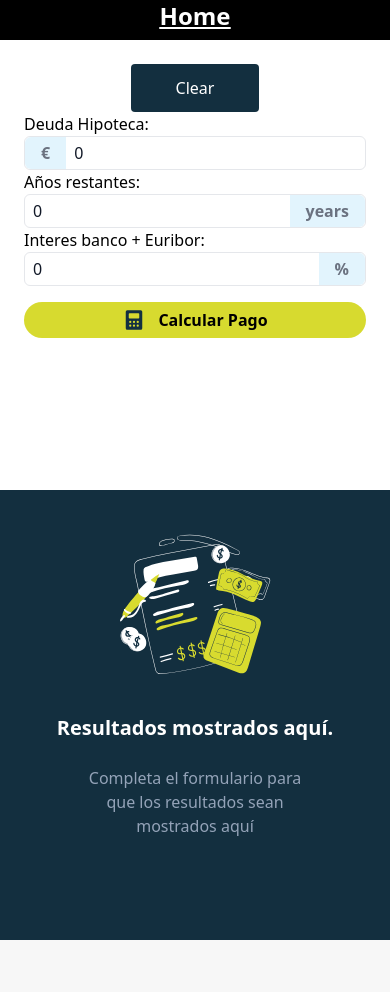
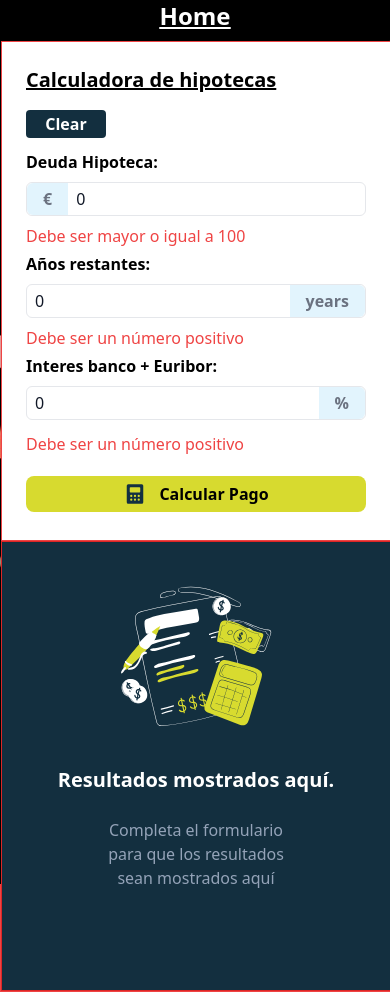
Before and after one commit to JaviPedrote/portfolio, a Vue app: page /Proyecto1 in a window 390 px wide. Both pictures are taken after a click on the button "Calcular Pago". Before the commit the page ends 940 px from the top, so only its background shows below. Built offline with nearby package versions, Linux system fonts and the light colour scheme.

Commit message:
Responsive

```diff
--- a/package.json
+++ b/package.json
@@ -13,6 +13,7 @@
     "format": "prettier --write src/"
   },
   "dependencies": {
+    "@vee-validate/yup": "^4.13.2",
     "pinia": "^2.2.2",
     "vue": "^3.4.29",
     "vue-router": "^4.3.3"
--- a/src/Proyects/InteresCalculator/InteresCalculator.vue
+++ b/src/Proyects/InteresCalculator/InteresCalculator.vue
@@ -1,9 +1,10 @@
 <script setup lang="ts">
-import InputsComponent from './components/InputsComponent.vue';
+import InputsComponent from './components/InputsComponent.vue'
+
 </script>
 
 <template>
-  <div className="relative flex flex-col  items-center justify-center w-screen top-0">
+  <div className="flex">
     <InputsComponent/>
   </div>
 
--- a/src/Proyects/InteresCalculator/components/InputsComponent.vue
+++ b/src/Proyects/InteresCalculator/components/InputsComponent.vue
@@ -1,21 +1,25 @@
 <template>
-  <div className="relative p-6  bg-white w-screen h-[450px] flex flex-col text-start">
-    <div className="flex place-content-center">
+  <div className="lg:absolute border border-red-500 flex flex-col lg:flex-row lg:w-screen">
+    <div
+      className="lg:relative border border-red-500 relative p-6  bg-white w-screen h-[500px] sm:h-[550px] lg:h-screen lg:w-[50%] flex flex-col text-start"
+    >
+      <h1 className=" text-xl font-bold mb-4 underline">Calculadora de hipotecas</h1>
+      <div className="flex  place-content-start">
         <button
           @click="clearInputs"
-      className=" h-12 w-32 bg-VerdeResultado text-white rounded hover:opacity-90 active:opacity-80 r-0"
+          className=" font-semibold text-md mb-3 h-7 w-20 bg-VerdeResultado text-white rounded hover:opacity-90 active:opacity-80 r-0"
         >
           Clear
         </button>
       </div>
-    <form className="flex flex-col" @submit.prevent="">
-      <label for="deuda">Deuda Hipoteca:</label>
-      <div className=" rounded-md border inset-y-0 flex items-center">
+      <Form className="flex flex-col gap-2" @submit.prevent="onSubmit" :validation-schema="schema">
+        <label className="text-md font-semibold" for="deuda">Deuda Hipoteca:</label>
+        <div className=" rounded-md border inset-y-0 flex items-center mb-1">
           <span
             className=" h-8 px-4 rounded-s-md text-gray-500 font-semibold text-center bg-Celeste content-center"
             >€</span
           >
-        <input
+          <Field
             className="w-full rounded-md text-gray-900 focus:outline-none pl-2"
             placeholder="Ingrese la cantidad de la deuda"
             v-model="deuda"
@@ -24,9 +28,10 @@
             name="deuda"
           />
         </div>
-      <label for="años">Años restantes:</label>
-      <div className=" rounded-md border inset-y-0 flex items-center">
-        <input
+        <ErrorMessage className="-my-1 text-red-500" name="deuda" />
+        <label className="text-md font-semibold" for="años">Años restantes:</label>
+        <div className=" rounded-md border inset-y-0 flex items-center mb-1">
+          <Field
             className="w-full rounded-md text-gray-900 focus:outline-none pl-2"
             placeholder="Ingrese los años restantes"
             v-model="años"
@@ -39,9 +44,10 @@
             >years</span
           >
         </div>
-      <label for="años">Interes banco + Euribor:</label>
-      <div className=" rounded-md border inset-y-0 flex items-center">
-        <input
+        <ErrorMessage className="-my-1 text-red-500" name="años" />
+        <label className="text-md font-semibold" for="años">Interes banco + Euribor:</label>
+        <div className=" rounded-md border inset-y-0 flex items-center mb-2">
+          <Field
             className="w-full rounded-md text-gray-900 focus:outline-none pl-2"
             placeholder="Ingrese el euribor + diferencial"
             v-model="intereses"
@@ -54,38 +60,32 @@
             >%</span
           >
         </div>
-
+        <ErrorMessage className=" -my-1 text-red-500" name="intereses" />
         <button
-        className=" flex gap-3 place-content-center items-center font-bold bg-Lime mt-4 rounded-full h-9"
+          className=" flex gap-3 place-content-center items-center font-bold bg-Lime mt-4 rounded-lg h-9 sm:h-12 sm:text-lg"
           type="submit"
           @click="calcularResultado(deuda, años, intereses)"
         >
           <img src="../images/icon-calculator.svg" />Calcular Pago
         </button>
-    </form>
+      </Form>
     </div>
-  <div className="relative flex bg-VerdeResultado w-screen h-[450px] sm:h-[500px]">
-    <div v-if="resultado === 0" className="flex flex-col absolute items-center w-full gap-6 p-10">
-      <img :src="calculadora" alt="Icono" className=" w-40 h-40 bg-VerdeResultado" />
-      <h1 className="text-xl font-semibold text-white">Resultados mostrados aquí.</h1>
-      <p className="text-slate-400 px-12">
-        Completa el formulario para que los resultados sean mostrados aquí
-      </p>
-    </div>
-    <div v-else>
-      <div className="flex flex-col absolute items-center w-full gap-6 p-10">
-        <h1 className="text-3xl font-semibold text-white">Resultados</h1>
-        <p className="text-white px-12">Estos son los resultados de su hipoteca.</p>
-        <p className="text-white px-12">Su pago mensual es de:</p>
-        <p className="text-white text-3xl px-12">{{ resultado }}€</p>
-      </div>
+
+    <div className="relative border border-red-600 flex bg-VerdeResultado w-screen lg:w-[50%] lg:h-screen h-[450px] sm:h-[600px] sm:pt-8">
+      <ResultComponent :prop1="resultado" />
     </div>
   </div>
 </template>
 
 <script lang="ts" setup>
 import { numberCalculator } from '../composable/useNumberCalculator'
-import calculadora from '../images/illustration-empty.svg'
+import ResultComponent from './resultComponent.vue'
+import { Form, Field, ErrorMessage } from 'vee-validate'
+import { schema } from '@/Proyects/InteresCalculator/validationSchema'
 
-const { deuda, años, intereses, calcularResultado, resultado , clearInputs } = numberCalculator()
+const { deuda, años, intereses, calcularResultado, resultado, clearInputs } = numberCalculator()
+
+const onSubmit = (values: any) => {
+  console.log(values)
+}
 </script>
--- /dev/null
+++ b/src/Proyects/InteresCalculator/components/resultComponent.vue
@@ -0,0 +1,25 @@
+<template>
+
+ <div className="">
+    <div v-if="prop1 === 0" className="flex flex-col absolute items-center w-full gap-6 p-10">
+      <img :src="calculadora" alt="Icono" className=" w-40 h-40 bg-VerdeResultado" />
+      <h1 className="text-xl font-semibold text-white">Resultados mostrados aquí.</h1>
+      <p className="text-slate-400 px-12">
+        Completa el formulario para que los resultados sean mostrados aquí
+      </p>
+    </div>
+    <div v-else>
+      <div className="flex flex-col absolute items-center w-full gap-6 p-10">
+        <h1 className="text-3xl font-semibold text-white">Resultados</h1>
+        <p className="text-white px-12">Estos son los resultados de su hipoteca.</p>
+        <p className="text-white text-3xl px-12">{{ prop1 }}€</p>
+      </div>
+    </div>
+  </div>
+</template>
+
+<script setup lang="ts">
+import calculadora from '../images/illustration-empty.svg'
+
+defineProps<{ prop1: number }>()
+</script>
--- a/src/Proyects/InteresCalculator/composable/useNumberCalculator.ts
+++ b/src/Proyects/InteresCalculator/composable/useNumberCalculator.ts
@@ -1,6 +1,10 @@
-import { ref } from 'vue'
+import { ref} from 'vue'
+
 
 export const numberCalculator = () => {
+
+
+
   const deuda = ref(0)
   const años = ref(0)
   const intereses = ref(0)
@@ -11,10 +15,9 @@ export const numberCalculator = () => {
     if (deuda > 0 && años > 0 && intereses > 0) {
       const calculo =
         (deuda * (intereses / 12)) / (100 * (1 - Math.pow(1 + intereses / 1200, -años * 12)))
-      resultado.value = calculo
+      resultado.value = calculo;
+
       return resultado.value
-    } else {
-      alert('No se puede calcular,Revise los datos')
     }
   }
 
--- /dev/null
+++ b/src/Proyects/InteresCalculator/validationSchema.ts
@@ -0,0 +1,52 @@
+import * as yup from 'yup'
+
+const español = {
+  mixed: {
+    default: 'No es válido',
+    required: 'Este campo es requerido',
+    oneOf: 'Debe ser uno de los siguientes valores: ${values}',
+    notOneOf: 'No debe ser uno de los siguientes valores: ${values}',
+    defined: 'Debe estar definido',
+    notNull: 'No puede ser nulo',
+    notType: 'Debe ser de tipo ${type}'
+  },
+  string: {
+    length: 'Debe tener exactamente ${length} caracteres',
+    min: 'Debe tener al menos ${min} caracteres',
+    max: 'Debe tener como máximo ${max} caracteres',
+    email: 'Debe ser un correo electrónico válido',
+    url: 'Debe ser una URL válida',
+    trim: 'No debe contener espacios al inicio o al final',
+    lowercase: 'Debe estar en minúsculas',
+    uppercase: 'Debe estar en mayúsculas',
+    matches: 'Debe coincidir con el siguiente patrón: "${regex}"'
+  },
+  number: {
+    min: 'Debe ser mayor o igual a ${min}',
+    max: 'Debe ser menor o igual a ${max}',
+    lessThan: 'Debe ser menor a ${less}',
+    moreThan: 'Debe ser mayor a ${more}',
+    positive: 'Debe ser un número positivo',
+    negative: 'Debe ser un número negativo',
+    integer: 'Debe ser un número entero'
+  },
+  date: {
+    min: 'Debe ser posterior a ${min}',
+    max: 'Debe ser anterior a ${max}'
+  },
+  array: {
+    min: 'Debe tener al menos ${min} elementos',
+    max: 'Debe tener como máximo ${max} elementos'
+  }
+}
+
+export const schema = yup.object({
+  deuda: yup
+    .number().typeError('Debe ser un número')
+    .required('Este campo es requerido')
+    .positive(español.number.positive)
+    .integer()
+    .min(100, 'Debe ser mayor o igual a 100'),
+  años: yup.number().typeError('Debe ser un número').required(español.mixed.required).positive(español.number.positive),
+  intereses: yup.number().typeError('Debe ser un número').required().positive(español.number.positive)
+})
--- a/src/layouts/BgLayouts.vue
+++ b/src/layouts/BgLayouts.vue
@@ -6,7 +6,7 @@
   </div>
   <div
     :style="{ backgroundImage: `url(${backgroundImage})` }"
-    className=" bg-cover bg-center fixed h-screen w-screen"
+    className=" bg-cover bg-center lg:w-[100%]  fixed h-screen w-screen"
   ></div>
   <main class="flex items-center">
       <RouterView v-slot="{Component}">
--- a/src/views/HomeView.vue
+++ b/src/views/HomeView.vue
@@ -1,7 +1,7 @@
 <template>
   <nav className="absolute top-12 flex flex-wrap place-content-center w-screen h-auto ">
     <div
-      className="border border-red-500 bg-black text-white place-content-center rounded-lg m-10 text-[1.5em]"
+      className="bg-black text-white place-content-center rounded-lg m-10 text-[1.5em]"
     >
       <RouterLink to="/Proyecto1">InterestCalculator</RouterLink>
     </div>
```
Also changed, not shown: src/Proyects/config/yup.ts (added), 1 other file (tests, documents, lock files or other folders). Lines whose indentation alone changed are shown as unchanged.
